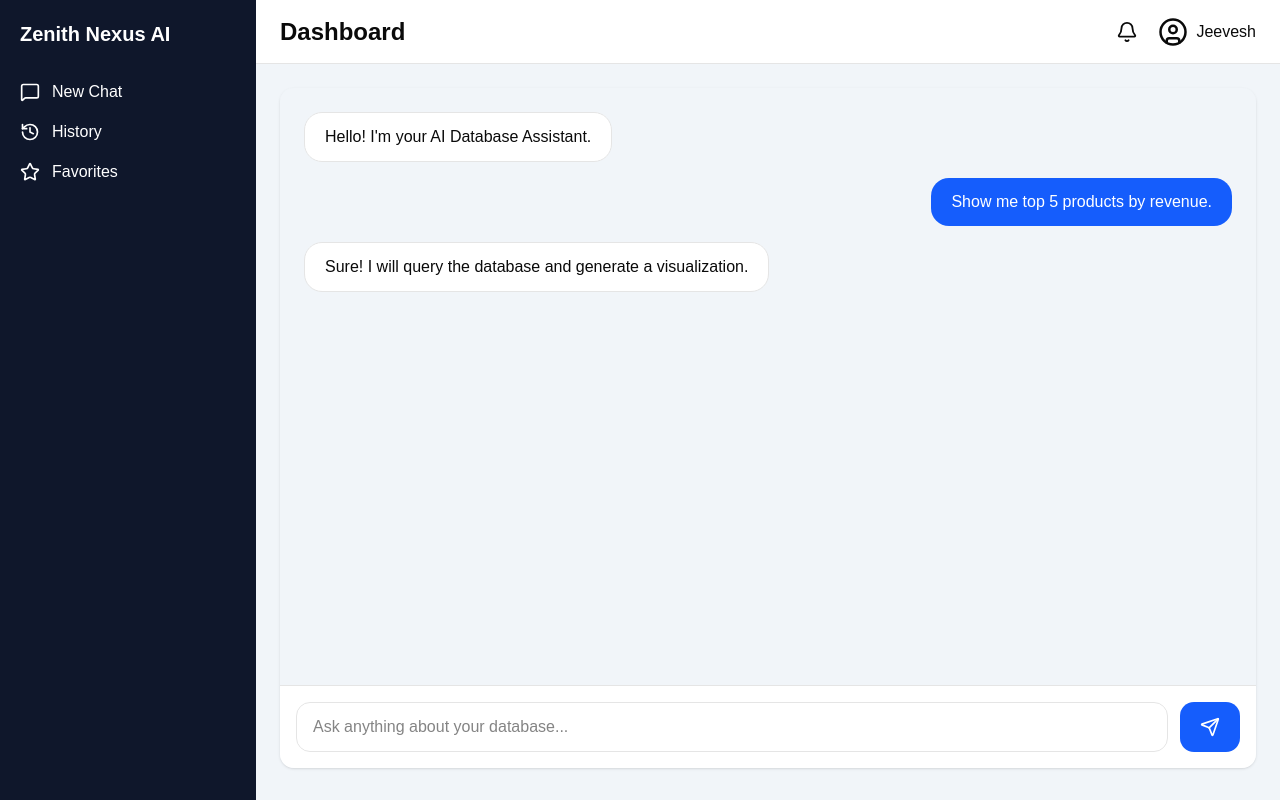
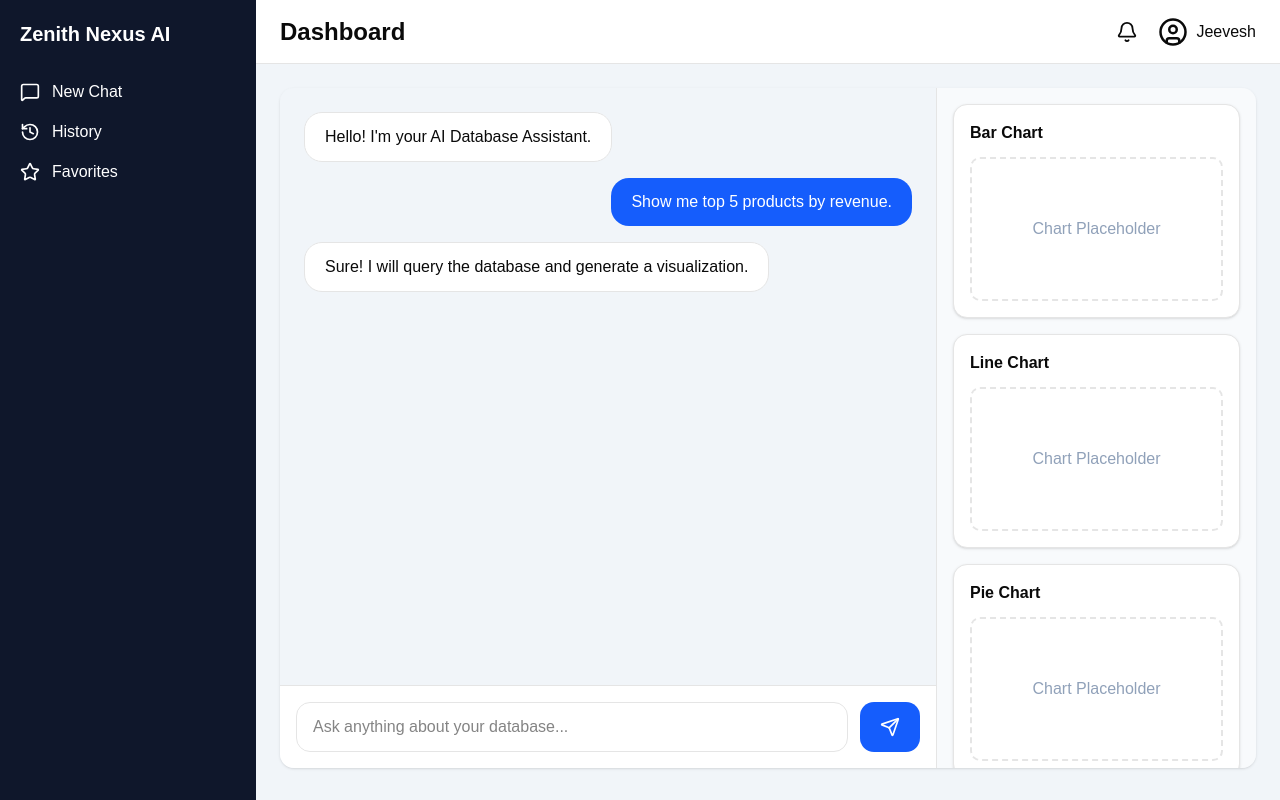
Before and after one commit to JAIKRISHNA2007/Zenith-Nexus-AI-Hackathon-2026, a React (Vite) app in the folder frontend/: page /dashboard in a window 1280 px wide. Built offline with nearby package versions, Linux system fonts and the light colour scheme.

Commit message:
feat(frontend): add visualization panel layout

```diff
--- /dev/null
+++ b/frontend/src/components/visualization/ChartCard.tsx
@@ -0,0 +1,21 @@
+interface ChartCardProps {
+  title: string;
+}
+
+const ChartCard = ({ title }: ChartCardProps) => {
+  return (
+    <div className="rounded-xl border bg-white p-4 shadow-sm">
+
+      <h3 className="font-semibold mb-3">
+        {title}
+      </h3>
+
+      <div className="flex h-36 items-center justify-center rounded-lg border-2 border-dashed text-slate-400">
+        Chart Placeholder
+      </div>
+
+    </div>
+  );
+};
+
+export default ChartCard;
--- /dev/null
+++ b/frontend/src/components/visualization/ChartPanel.tsx
@@ -0,0 +1,24 @@
+import ChartCard from "./ChartCard";
+import InsightCard from "./InsightCard";
+
+const ChartPanel = () => {
+  return (
+    <aside className="w-80 border-l bg-slate-50 p-4 overflow-y-auto">
+
+      <div className="space-y-4">
+
+        <ChartCard title="Bar Chart" />
+
+        <ChartCard title="Line Chart" />
+
+        <ChartCard title="Pie Chart" />
+
+        <InsightCard />
+
+      </div>
+
+    </aside>
+  );
+};
+
+export default ChartPanel;
--- /dev/null
+++ b/frontend/src/components/visualization/InsightCard.tsx
@@ -0,0 +1,18 @@
+const InsightCard = () => {
+  return (
+    <div className="rounded-xl border bg-white p-4 shadow-sm">
+
+      <h3 className="font-semibold mb-3">
+        AI Insights
+      </h3>
+
+      <p className="text-sm text-slate-500">
+        Insights generated by the AI agent will appear here after
+        querying the database.
+      </p>
+
+    </div>
+  );
+};
+
+export default InsightCard;
--- a/frontend/src/pages/dashboard/DashboardPage.tsx
+++ b/frontend/src/pages/dashboard/DashboardPage.tsx
@@ -1,13 +1,20 @@
 import DashboardLayout from "../../components/dashboard/DashboardLayout";
 import ChatWindow from "../../components/chat/ChatWindow";
+import ChartPanel from "../../components/visualization/ChartPanel";
 
 const DashboardPage = () => {
   return (
     <DashboardLayout>
 
-      <div className="h-[calc(100vh-120px)] rounded-xl overflow-hidden shadow">
+      <div className="flex h-[calc(100vh-120px)] overflow-hidden rounded-xl shadow">
 
-        <ChatWindow />
+        <div className="flex-1">
+
+          <ChatWindow />
+
+        </div>
+
+        <ChartPanel />
 
       </div>
 
```
